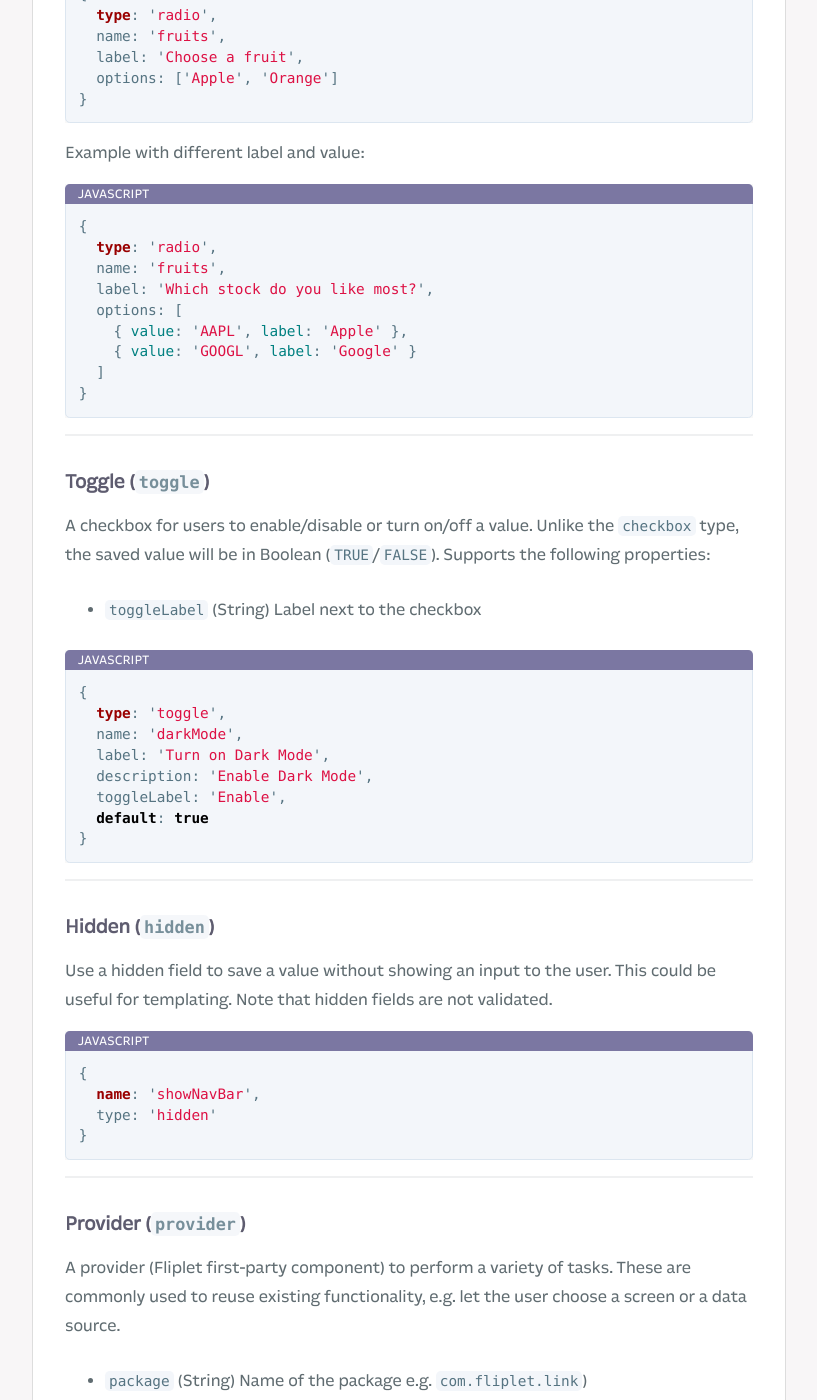
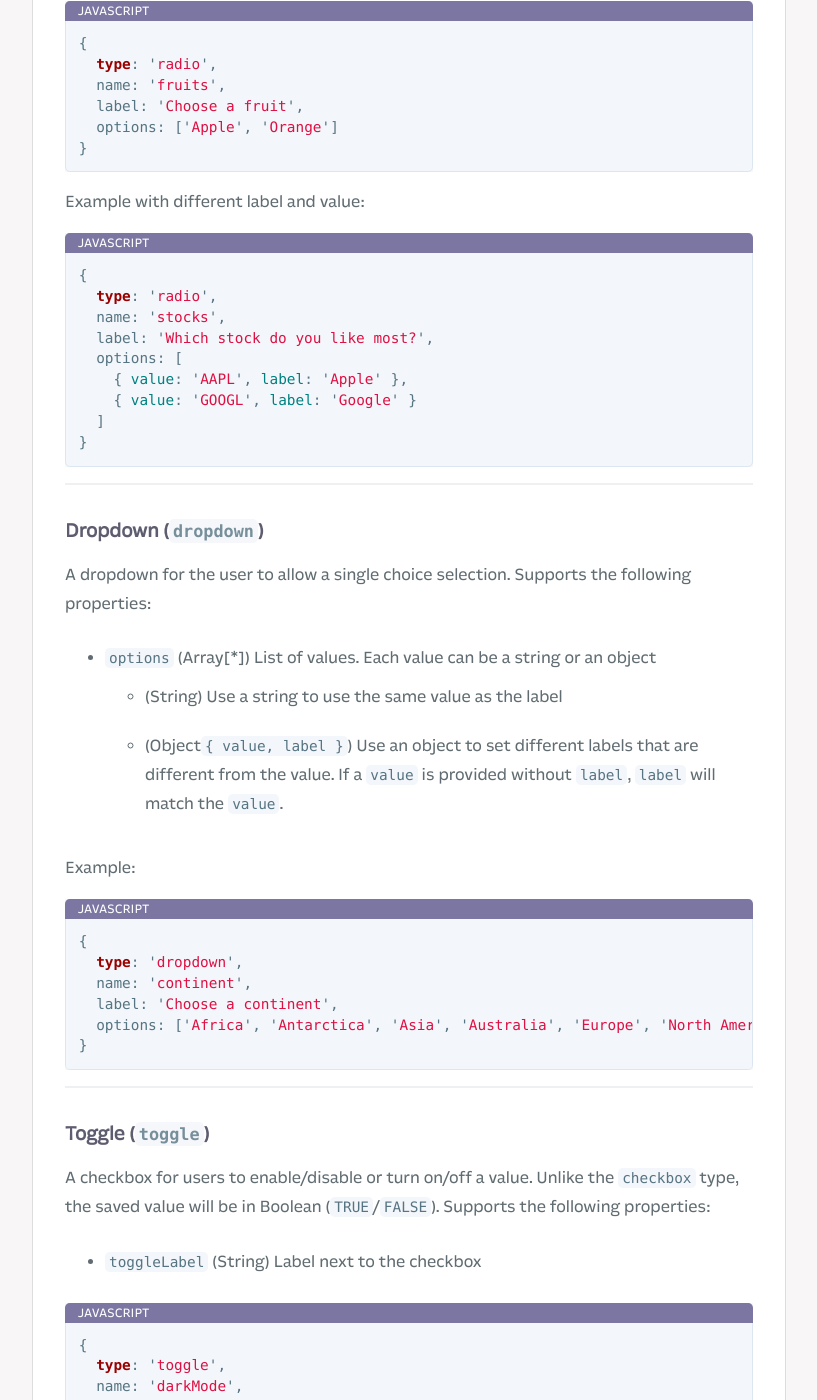
Before and after one commit to Fliplet/fliplet-cli, a Jekyll site: the page built from docs/API/helpers/interface-fields.md, in a window 1280 px wide and 1400 px high, scrolled down 4545 px. Shown: the whole window, without its empty margins (254-1071 px from the left). Built offline with Jekyll 4.4.1, drawn with Linux system fonts in a browser that asks for light colours; nearby versions of some CDN libraries; our own code applies the rules of GitHub Pages for plain Markdown files; library files that are not in the unit come from our copies; comment, search, counter and statistics services are not loaded; a style sheet for code colours, icons or effects is not loaded; some of the changed text lies outside the part shown.

Commit message:
Adds documentation for dropdowns

````diff
--- a/docs/API/helpers/interface-fields.md
+++ b/docs/API/helpers/interface-fields.md
@@ -24,6 +24,7 @@ The following property can be defined for all field types (except when specified
 * Textarea (`textarea`)
 * Checkbox (`checkbox`)
 * Radio (`radio`)
+* Dropdown (`dropdown`)
 * Toggle (`toggle`)
 * Hidden (`hidden`)
 * Provider (`provider`)
@@ -153,12 +154,33 @@ Example with different label and value:
 ```js
 {
   type: 'radio',
-  name: 'fruits',
+  name: 'stocks',
   label: 'Which stock do you like most?',
   options: [
     { value: 'AAPL', label: 'Apple' },
     { value: 'GOOGL', label: 'Google' }
   ]
+}
+```
+
+---
+
+### Dropdown (`dropdown`)
+
+A dropdown for the user to allow a single choice selection. Supports the following properties:
+
+- `options` (Array[*]) List of values. Each value can be a string or an object
+  - (String) Use a string to use the same value as the label
+  - (Object`{ value, label }`) Use an object to set different labels that are different from the value. If a `value` is provided without `label`, `label` will match the `value`.
+
+Example:
+
+```js
+{
+  type: 'dropdown',
+  name: 'continent',
+  label: 'Choose a continent',
+  options: ['Africa', 'Antarctica', 'Asia', 'Australia', 'Europe', 'North America', 'South America']
 }
 ```
 
````
